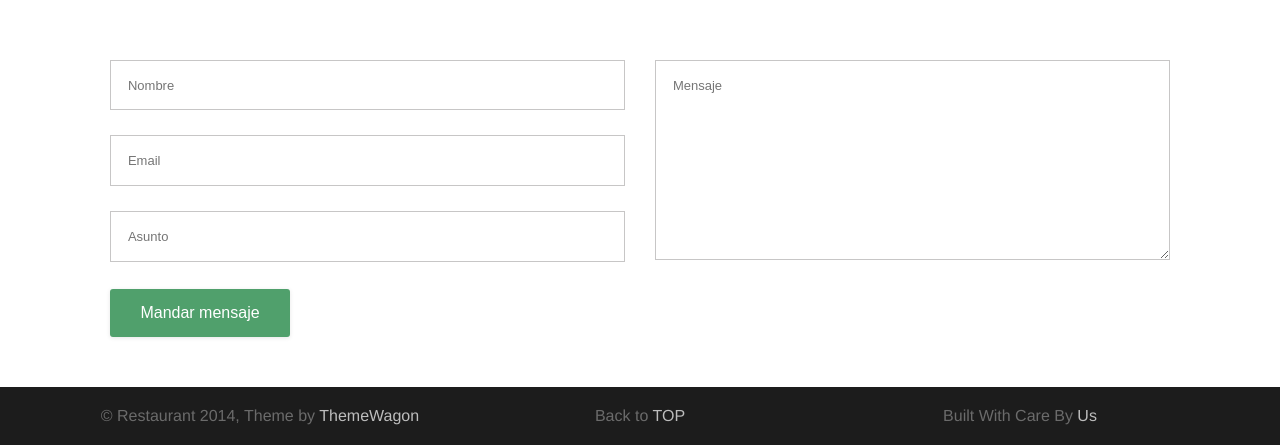
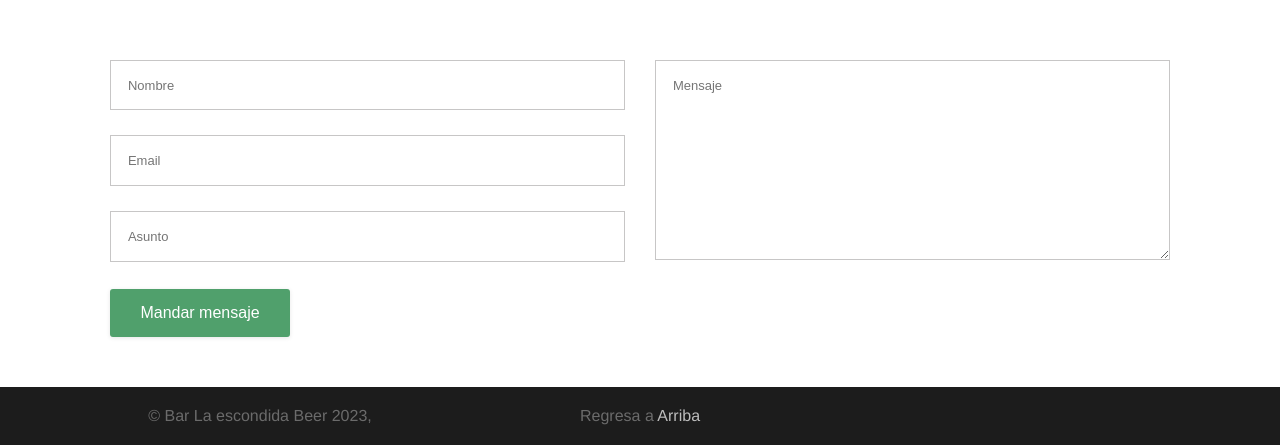
Before and after one commit to Ricadogovea/bar, a plain HTML site: page index.html in a window 1280 px wide. Shown: the part 5968-6413 px from the top of the page. Drawn offline with Linux system fonts and the light colour scheme; a web font is replaced by a local one.

Commit message:
Update index.html

```diff
--- a/index.html
+++ b/index.html
@@ -340,10 +340,10 @@
 
         <footer class="sub_footer">
             <div class="container">
-                <div class="col-md-4"><p class="sub-footer-text text-center">&copy; Restaurant 2014, Theme by <a href="https://themewagon.com/">ThemeWagon</a></p></div>
-                <div class="col-md-4"><p class="sub-footer-text text-center">Back to <a href="#top">TOP</a></p>
+                <div class="col-md-4"><p class="sub-footer-text text-center">&copy; Bar La escondida Beer 2023,</p></div>
+                <div class="col-md-4"><p class="sub-footer-text text-center">Regresa a <a href="#top">Arriba</a></p>
                 </div>
-                <div class="col-md-4"><p class="sub-footer-text text-center">Built With Care By <a href="#" target="_blank">Us</a></p></div>
+
             </div>
         </footer>
 
```
